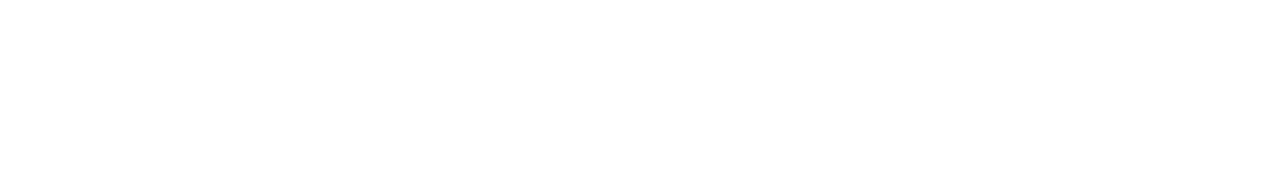
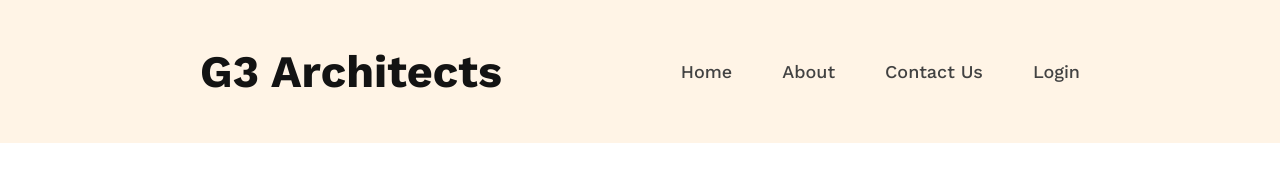
Before and after one commit to mdhasanali39/my-g3-architects-website, a plain HTML site: page index.html in a window 1280 px wide. Drawn offline with nearby package versions, Linux system fonts and the light colour scheme.

Commit message:
added navbar

```diff
--- /dev/null
+++ b/css/style.css
@@ -0,0 +1,40 @@
+/* imported work sans fonts from google fonts */
+@import url("https://fonts.googleapis.com/css2?family=Work+Sans:wght@400;500;600;700;800&display=swap");
+
+/* Usability */
+* {
+  margin: 0;
+  padding: 0;
+  box-sizing: border-box;
+  font-family: "Work Sans", sans-serif;
+}
+
+/* header style start  */
+.header {
+  background-color: rgba(255, 144, 14, 0.1);
+  padding: 45px 200px;
+}
+/* navbar style start  */
+.navbar {
+  display: flex;
+  justify-content: space-between;
+  align-items: center;
+}
+.logo-text {
+  color: #131313;
+  font-size: 45px;
+  font-weight: 700;
+}
+.navbar .nav-items {
+  display: flex;
+  gap: 50px;
+}
+.navbar .nav-items li {
+  list-style-type: none;
+}
+.navbar .nav-items li a {
+  text-decoration: none;
+  color: #424242;
+  font-size: 18px;
+  font-weight: 500;
+}
--- a/index.html
+++ b/index.html
@@ -4,8 +4,22 @@
     <meta charset="UTF-8">
     <meta name="viewport" content="width=device-width, initial-scale=1.0">
     <title>G3 Architects -website</title>
+    <link rel="stylesheet" href="css/style.css">
 </head>
 <body>
+    <header class="header">
+        <nav class="navbar">
+            <h3 class="logo-text">
+                G3 Architects
+            </h3>
+            <ul class="nav-items">
+                <li><a href="#">Home</a></li>
+                <li><a href="#">About</a></li>
+                <li><a href="#">Contact Us</a></li>
+                <li><a href="#">Login</a></li>
+            </ul>
+        </nav>
 
+    </header>
 </body>
 </html>
```
Also changed, not shown: images/architect.png (added), images/banner.png (added), images/icons/customers.png (added), images/icons/email.png (added), images/icons/projects.png (added), images/icons/ribon.png (added), images/sponsors/amazon.png (added), images/sponsors/figma.png (added), images/sponsors/google.png (added), images/sponsors/spotify.png (added), images/sponsors/telerama.png (added), images/team1.png (added), images/team2.png (added), images/team3.png (added), 1 more files.
